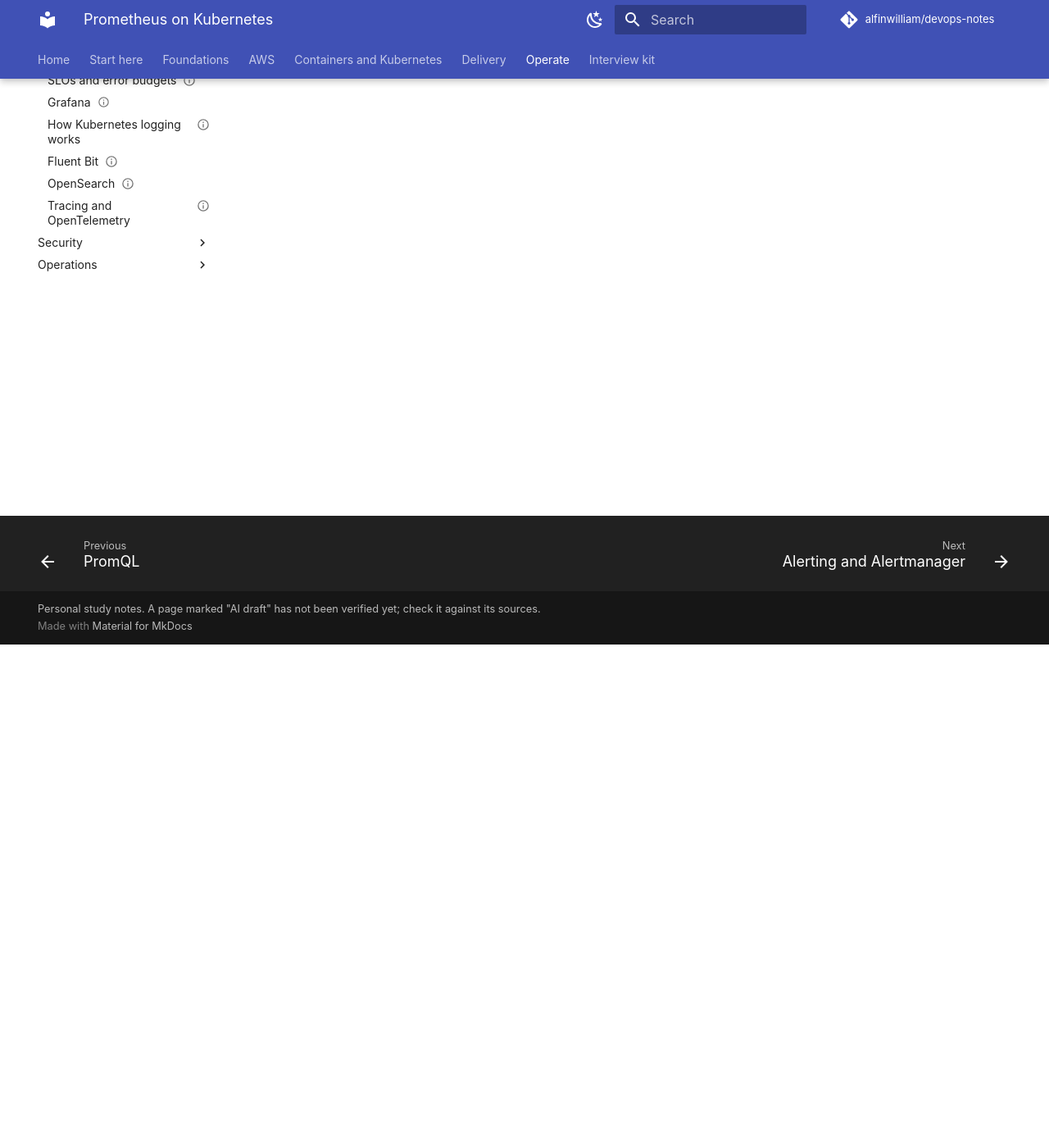
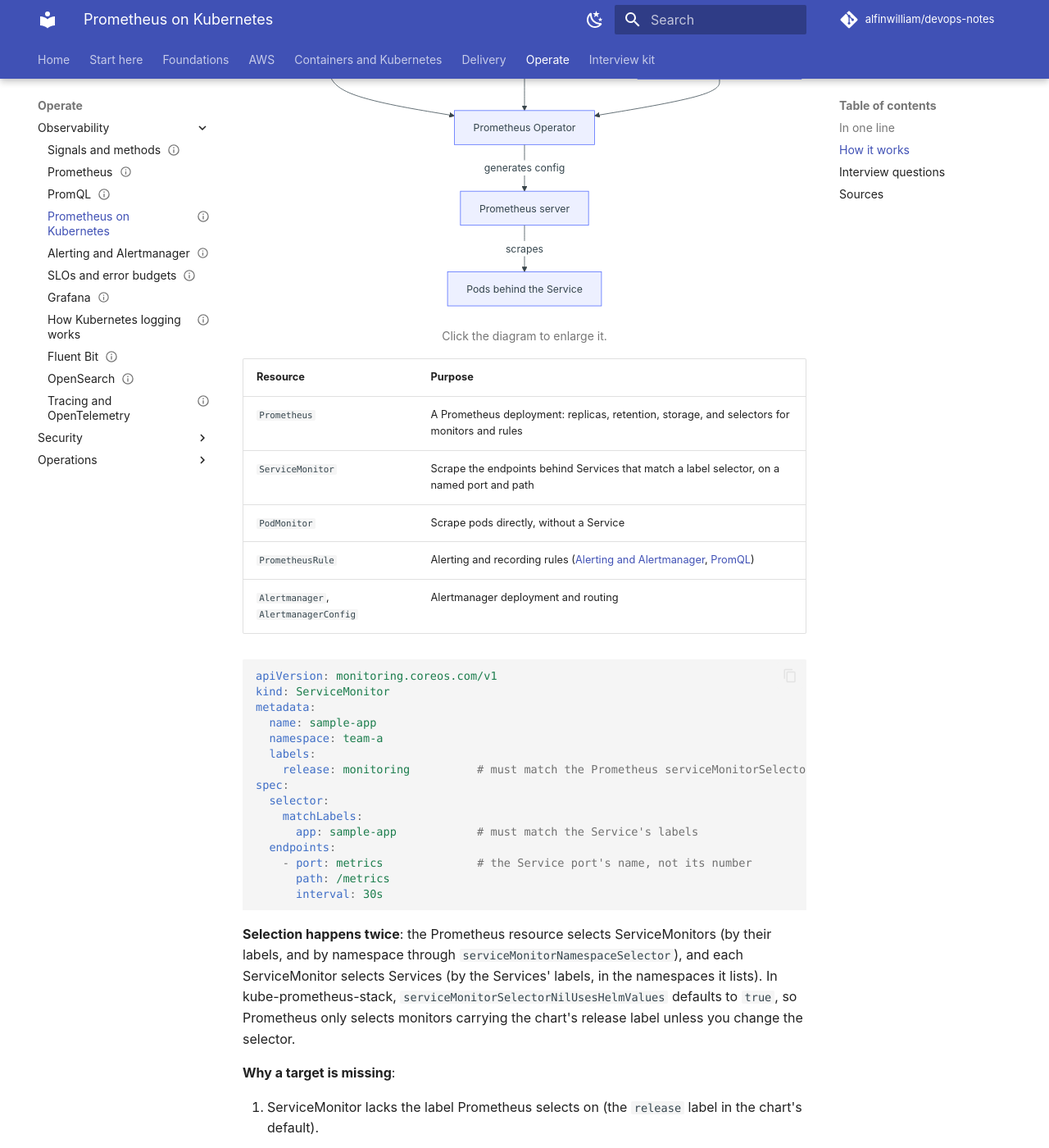
Before and after one commit to alfinwilliam/devops-notes, an MkDocs documentation site: the page built from docs/observability/prometheus-on-kubernetes.md, in a window 1280 px wide and 1400 px high, scrolled down 614 px. Shown: the whole window at 82% size. Built offline with MkDocs 1.6.1 and Material for MkDocs 9.7.7, drawn with Linux system fonts in a browser that asks for light colours; comment, search, counter and statistics services are not loaded; some of the changed text lies outside the part shown.

Commit message:
observability: add "Prometheus on Kubernetes"
Co-Authored-By: Claude Opus 5.5 <noreply@anthropic.com>

````diff
--- a/docs/observability/prometheus-on-kubernetes.md
+++ b/docs/observability/prometheus-on-kubernetes.md
@@ -1,17 +1,128 @@
 ---
 title: "Prometheus on Kubernetes"
-status: stub
+status: draft
 form: short
 commands: docs
 ---
 
 # Prometheus on Kubernetes
 
-> **Status: not written yet.** This page is a placeholder that lists what it will cover.
+> **Status: AI draft, 2026-11-16.** Not yet verified by me. Written from the Prometheus Operator documentation and the kube-prometheus-stack chart; nothing was installed.
 
-## Planned coverage
+## In one line
 
-- What kube-prometheus-stack contains
-- Prometheus Operator resources: ServiceMonitor, PodMonitor, PrometheusRule, and how selection by label works
-- Why a target is missing: label mismatch, port name, namespace selector
-- What the stack scrapes by default
+The kube-prometheus-stack Helm chart installs the Prometheus Operator, Prometheus, Alertmanager, Grafana, kube-state-metrics, node-exporter and default rules and dashboards; you add targets and rules with ServiceMonitor, PodMonitor and PrometheusRule objects, which Prometheus picks up only when their labels and namespaces match its selectors, the usual reason a target is missing.
+
+## How it works
+
+```mermaid
+flowchart TD
+    SM["ServiceMonitor: selects Services by label,<br/>endpoints by port name"] --> OP["Prometheus Operator"]
+    PR["PrometheusRule: alert and<br/>recording rules"] --> OP
+    P["Prometheus custom resource: which ServiceMonitors<br/>and rules to select, by label and namespace"] --> OP
+    OP -->|"generates config"| PS["Prometheus server"]
+    PS -->|"scrapes"| T["Pods behind the Service"]
+```
+
+| Resource | Purpose |
+|---|---|
+| `Prometheus` | A Prometheus deployment: replicas, retention, storage, and selectors for monitors and rules |
+| `ServiceMonitor` | Scrape the endpoints behind Services that match a label selector, on a named port and path |
+| `PodMonitor` | Scrape pods directly, without a Service |
+| `PrometheusRule` | Alerting and recording rules ([Alerting and Alertmanager](alerting.md), [PromQL](promql.md)) |
+| `Alertmanager`, `AlertmanagerConfig` | Alertmanager deployment and routing |
+
+```yaml
+apiVersion: monitoring.coreos.com/v1
+kind: ServiceMonitor
+metadata:
+  name: sample-app
+  namespace: team-a
+  labels:
+    release: monitoring          # must match the Prometheus serviceMonitorSelector
+spec:
+  selector:
+    matchLabels:
+      app: sample-app            # must match the Service's labels
+  endpoints:
+    - port: metrics              # the Service port's name, not its number
+      path: /metrics
+      interval: 30s
+```
+
+**Selection happens twice**: the Prometheus resource selects ServiceMonitors (by their labels, and by namespace through `serviceMonitorNamespaceSelector`), and each ServiceMonitor selects Services (by the Services' labels, in the namespaces it lists). In kube-prometheus-stack, `serviceMonitorSelectorNilUsesHelmValues` defaults to `true`, so Prometheus only selects monitors carrying the chart's release label unless you change the selector.
+
+**Why a target is missing**:
+
+1. ServiceMonitor lacks the label Prometheus selects on (the `release` label in the chart's default).
+2. ServiceMonitor in a namespace Prometheus does not watch.
+3. Its `selector` does not match the Service's labels.
+4. `endpoints.port` names a port the Service does not have (by name).
+5. The Service has no endpoints, or a NetworkPolicy blocks Prometheus ([Services and DNS](../kubernetes/services-and-dns.md)).
+6. Prometheus's service account lacks RBAC to list endpoints in that namespace.
+
+**What the stack scrapes out of the box**: the API server, kubelets (including cAdvisor container metrics), CoreDNS, kube-state-metrics, node-exporter on every node, and control plane components where reachable (on EKS the managed control plane exposes only some of them) ([Prometheus](prometheus.md)).
+
+## Interview questions
+
+**1. What does kube-prometheus-stack install?**
+
+<details markdown="1">
+<summary>Answer</summary>
+
+- Prometheus Operator, Prometheus, Alertmanager, Grafana.
+- kube-state-metrics and node-exporter.
+- Default ServiceMonitors, alerting and recording rules, and dashboards.
+
+</details>
+
+**2. What is a ServiceMonitor, and how does Prometheus find it?**
+
+<details markdown="1">
+<summary>Answer</summary>
+
+- A custom resource describing how to scrape Services that match a label selector, on a named port.
+- The Prometheus resource selects ServiceMonitors by label and namespace; the operator turns them into scrape config.
+- Both selections must match.
+
+</details>
+
+**3. You created a ServiceMonitor but the target never appears. What do you check?**
+
+<details markdown="1">
+<summary>Answer</summary>
+
+- The ServiceMonitor's labels against the Prometheus `serviceMonitorSelector` (often `release: <name>`), and its namespace against the namespace selector.
+- Its `selector` against the Service's labels, and `port` against the Service port's name.
+- Endpoints exist, NetworkPolicy, and Prometheus's RBAC.
+
+</details>
+
+**4. ServiceMonitor or PodMonitor?**
+
+<details markdown="1">
+<summary>Answer</summary>
+
+- ServiceMonitor when a Service already fronts the pods; most applications.
+- PodMonitor for pods without a Service, such as some DaemonSets or jobs.
+- Both end up as scrape configuration generated by the operator.
+
+</details>
+
+**5. How do you add an alert rule for your application?**
+
+<details markdown="1">
+<summary>Answer</summary>
+
+- A PrometheusRule object with the rule group, labelled to match the Prometheus `ruleSelector`.
+- Validate the expression first; include `for`, severity and a runbook link.
+- Alertmanager routing decides who is notified.
+
+</details>
+
+## Sources
+
+- [Prometheus Operator: introduction](https://prometheus-operator.dev/docs/getting-started/introduction/)
+- [Prometheus Operator: getting started (ServiceMonitor)](https://prometheus-operator.dev/docs/developer/getting-started/)
+- [Prometheus Operator: API reference](https://prometheus-operator.dev/docs/api-reference/api/)
+- [kube-prometheus-stack Helm chart](https://github.com/prometheus-community/helm-charts/tree/main/charts/kube-prometheus-stack)
````
